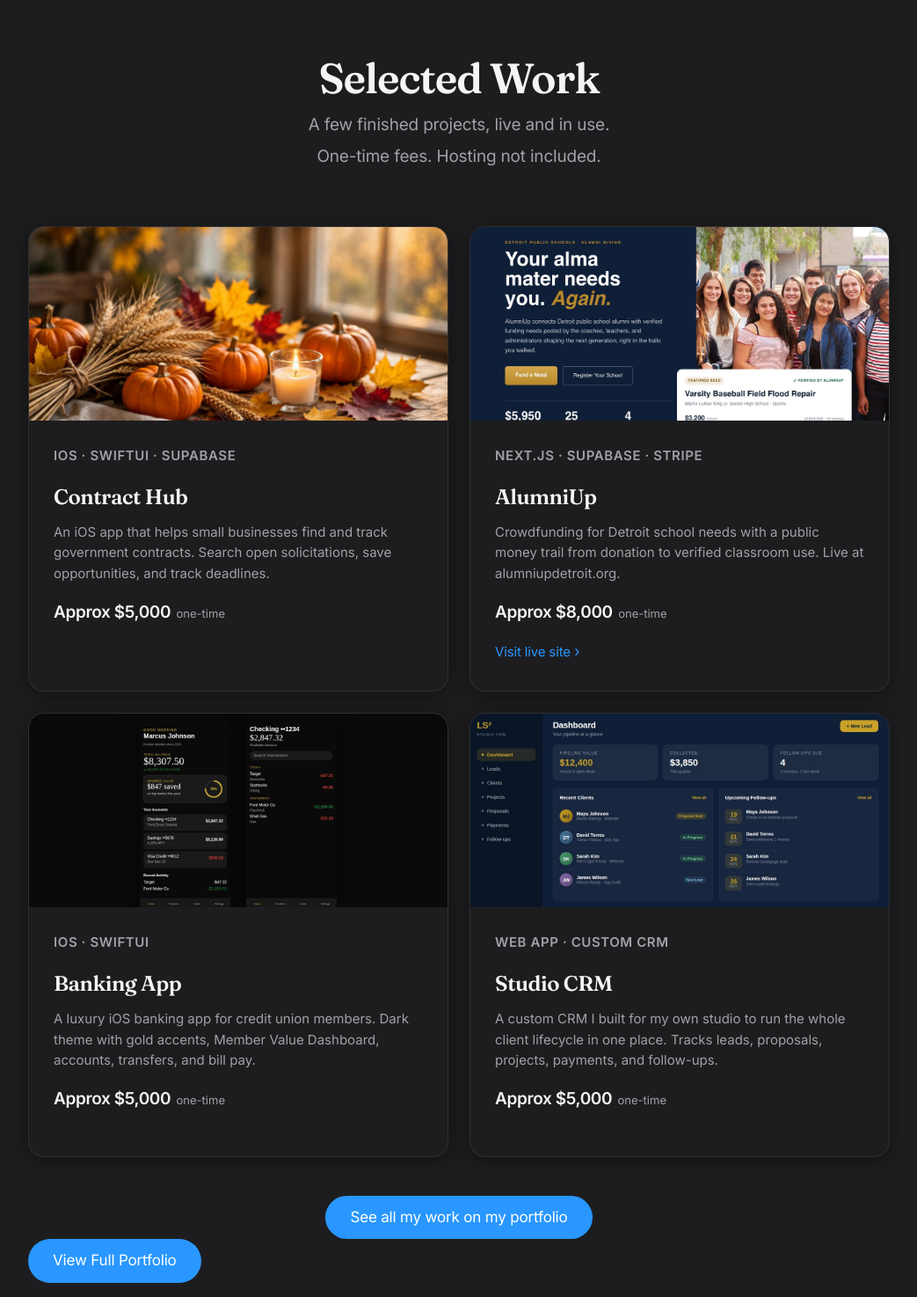
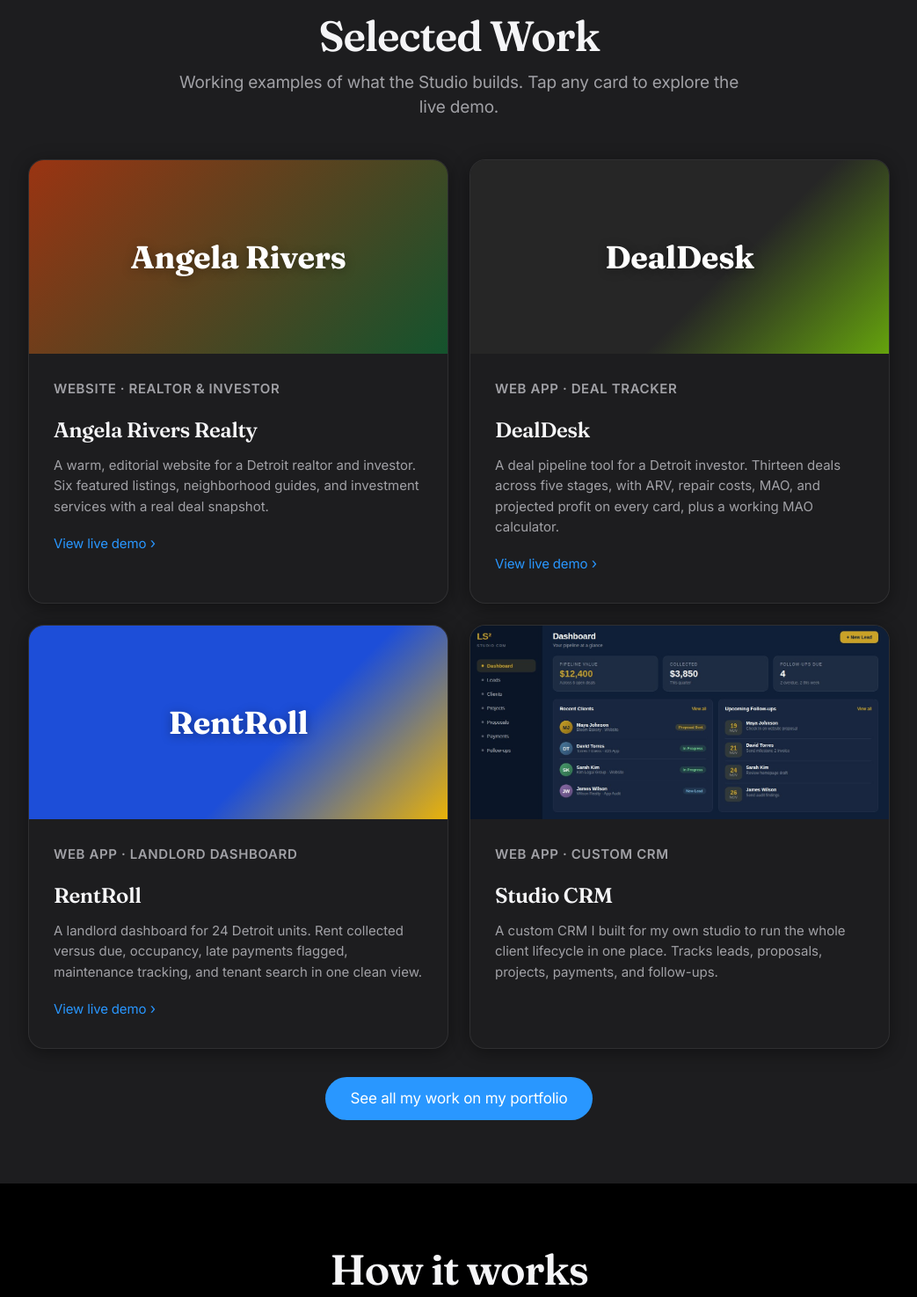
Before and after one commit to RISHAOFFICIAL/lexis-sapphire-studio, a plain HTML site: page index.html in a window 1280 px wide. Shown: the part 2680-4154 px from the top of the page at 88% size, without its empty margins (118-1161 px from the left). Drawn offline with Linux system fonts and the light colour scheme.

Commit message:
Swap Selected Work to real estate demos, remove duplicate portfolio button, tighten section spacing

```diff
--- a/index.html
+++ b/index.html
@@ -189,36 +189,34 @@
   <div class="container">
     <div class="section-head">
       <h2>Selected Work</h2>
-      <p>A few finished projects, live and in use.</p>
-      <p class="work-note">One-time fees. Hosting not included.</p>
+      <p>Working examples of what the Studio builds. Tap any card to explore the live demo.</p>
     </div>
     <div class="work-grid">
       <article class="work-card reveal">
-        <div class="work-visual work-photo"><img src="thanksgiving-harvest.jpg" alt="Thanksgiving harvest table with pumpkins, wheat, autumn leaves, and a lit candle" loading="lazy"></div>
+        <div class="work-visual work-angela"><span class="work-wordmark">Angela Rivers</span></div>
         <div class="work-body">
-          <p class="work-tag">iOS &middot; SwiftUI &middot; Supabase</p>
-          <h3>Contract Hub</h3>
-          <p>An iOS app that helps small businesses find and track government contracts. Search open solicitations, save opportunities, and track deadlines.</p>
-          <p class="work-price">Approx $5,000 <span>one-time</span></p>
+          <p class="work-tag">Website &middot; Realtor &amp; Investor</p>
+          <h3>Angela Rivers Realty</h3>
+          <p>A warm, editorial website for a Detroit realtor and investor. Six featured listings, neighborhood guides, and investment services with a real deal snapshot.</p>
+          <a href="https://rishaofficial.github.io/lexis-sapphire-studio/demos/angela-rivers-realty/" class="link-arrow" target="_blank" rel="noopener">View live demo</a>
         </div>
       </article>
       <article class="work-card reveal">
-        <div class="work-visual work-photo"><img src="alumniup-mobile.jpg" alt="AlumniUp homepage: Your alma mater needs you. Again. with students photo" loading="lazy"></div>
+        <div class="work-visual work-dealdesk"><span class="work-wordmark">DealDesk</span></div>
         <div class="work-body">
-          <p class="work-tag">Next.js &middot; Supabase &middot; Stripe</p>
-          <h3>AlumniUp</h3>
-          <p>Crowdfunding for Detroit school needs with a public money trail from donation to verified classroom use. Live at alumniupdetroit.org.</p>
-          <p class="work-price">Approx $8,000 <span>one-time</span></p>
-          <a href="https://alumniupdetroit.org" class="link-arrow" target="_blank" rel="noopener">Visit live site</a>
+          <p class="work-tag">Web App &middot; Deal Tracker</p>
+          <h3>DealDesk</h3>
+          <p>A deal pipeline tool for a Detroit investor. Thirteen deals across five stages, with ARV, repair costs, MAO, and projected profit on every card, plus a working MAO calculator.</p>
+          <a href="https://rishaofficial.github.io/lexis-sapphire-studio/demos/dealdesk/" class="link-arrow" target="_blank" rel="noopener">View live demo</a>
         </div>
       </article>
       <article class="work-card reveal">
-        <div class="work-visual work-photo"><img src="banking-app-hifi.jpg" alt="Banking App hi-fi screens: dashboard with accounts and Member Value savings" loading="lazy"></div>
+        <div class="work-visual work-rentroll"><span class="work-wordmark">RentRoll</span></div>
         <div class="work-body">
-          <p class="work-tag">iOS &middot; SwiftUI</p>
-          <h3>Banking App</h3>
-          <p>A luxury iOS banking app for credit union members. Dark theme with gold accents, Member Value Dashboard, accounts, transfers, and bill pay.</p>
-          <p class="work-price">Approx $5,000 <span>one-time</span></p>
+          <p class="work-tag">Web App &middot; Landlord Dashboard</p>
+          <h3>RentRoll</h3>
+          <p>A landlord dashboard for 24 Detroit units. Rent collected versus due, occupancy, late payments flagged, maintenance tracking, and tenant search in one clean view.</p>
+          <a href="https://rishaofficial.github.io/lexis-sapphire-studio/demos/rentroll/" class="link-arrow" target="_blank" rel="noopener">View live demo</a>
         </div>
       </article>
       <article class="work-card reveal">
@@ -227,14 +225,11 @@
           <p class="work-tag">Web App &middot; Custom CRM</p>
           <h3>Studio CRM</h3>
           <p>A custom CRM I built for my own studio to run the whole client lifecycle in one place. Tracks leads, proposals, projects, payments, and follow-ups.</p>
-          <p class="work-price">Approx $5,000 <span>one-time</span></p>
         </div>
       </article>
     </div>
     <div class="center">
       <a href="https://rishaofficial.github.io/portfolio/" class="btn btn-secondary" target="_blank" rel="noopener">See all my work on my portfolio</a>
-    </div>
-      <a href="https://rishaofficial.github.io/portfolio/" class="btn btn-secondary" target="_blank" rel="noopener">View Full Portfolio</a>
     </div>
   </div>
 </section>
--- a/styles.css
+++ b/styles.css
@@ -36,7 +36,7 @@ h1, h2, h3, .founder-name {
 
 .container { max-width: 1024px; margin: 0 auto; padding: 0 22px; }
 .container-narrow { max-width: 820px; }
-.center { text-align: center; margin-top: 44px; }
+.center { text-align: center; margin-top: 32px; }
 
 /* ---------- Nav (Apple style: 44px, translucent dark, small text) ---------- */
 /* Thanksgiving seasonal decor */
@@ -174,9 +174,9 @@ h1, h2, h3, .founder-name {
 .link-arrow:hover { text-decoration: underline; }
 
 /* ---------- Section heads ---------- */
-.section { padding: 100px 0; background: var(--bg); }
+.section { padding: 72px 0; background: var(--bg); }
 .section-gray { background: var(--bg-alt); }
-.section-head { text-align: center; max-width: 700px; margin: 0 auto 64px; padding: 0 22px; }
+.section-head { text-align: center; max-width: 700px; margin: 0 auto 44px; padding: 0 22px; }
 .section-head h2 {
   font-size: clamp(32px, 5vw, 48px); font-weight: 600;
   letter-spacing: -0.025em; line-height: 1.1; margin-bottom: 12px;
@@ -508,6 +508,15 @@ h1, h2, h3, .founder-name {
 .work-pawche { background: linear-gradient(135deg, #c9a227, #e8d5a0); }
 .work-financial { background: linear-gradient(135deg, #0f1f38, #c9a227); }
 .work-tax { background: linear-gradient(135deg, #1e5aa8, #0f1f38); }
+.work-angela { background: linear-gradient(135deg, #9a3412, #14532d); }
+.work-dealdesk { background: linear-gradient(135deg, #262626 0%, #262626 60%, #65a30d 100%); }
+.work-rentroll { background: linear-gradient(135deg, #1d4ed8 0%, #1d4ed8 60%, #eab308 100%); }
+.work-wordmark {
+  font-family: "Fraunces", Georgia, serif;
+  font-size: 36px; font-weight: 700; color: #fff;
+  text-align: center; padding: 0 20px; letter-spacing: -0.01em;
+  text-shadow: 0 2px 12px rgba(0,0,0,0.35);
+}
 .work-body { padding: 28px 28px 32px; }
 .work-tag {
   font-size: 13px; font-weight: 600; color: var(--gold-light);
@@ -742,7 +751,7 @@ h1, h2, h3, .founder-name {
   .process-list li:nth-child(2n)::before { display: none; }
   .hero { padding: 72px 22px 80px; }
   .hero-sub { font-size: 19px; }
-  .section { padding: 72px 0; }
+  .section { padding: 48px 0; }
 }
 @media (max-width: 560px) {
   .nav-links a:not(.nav-cta) { display: none; }
```
